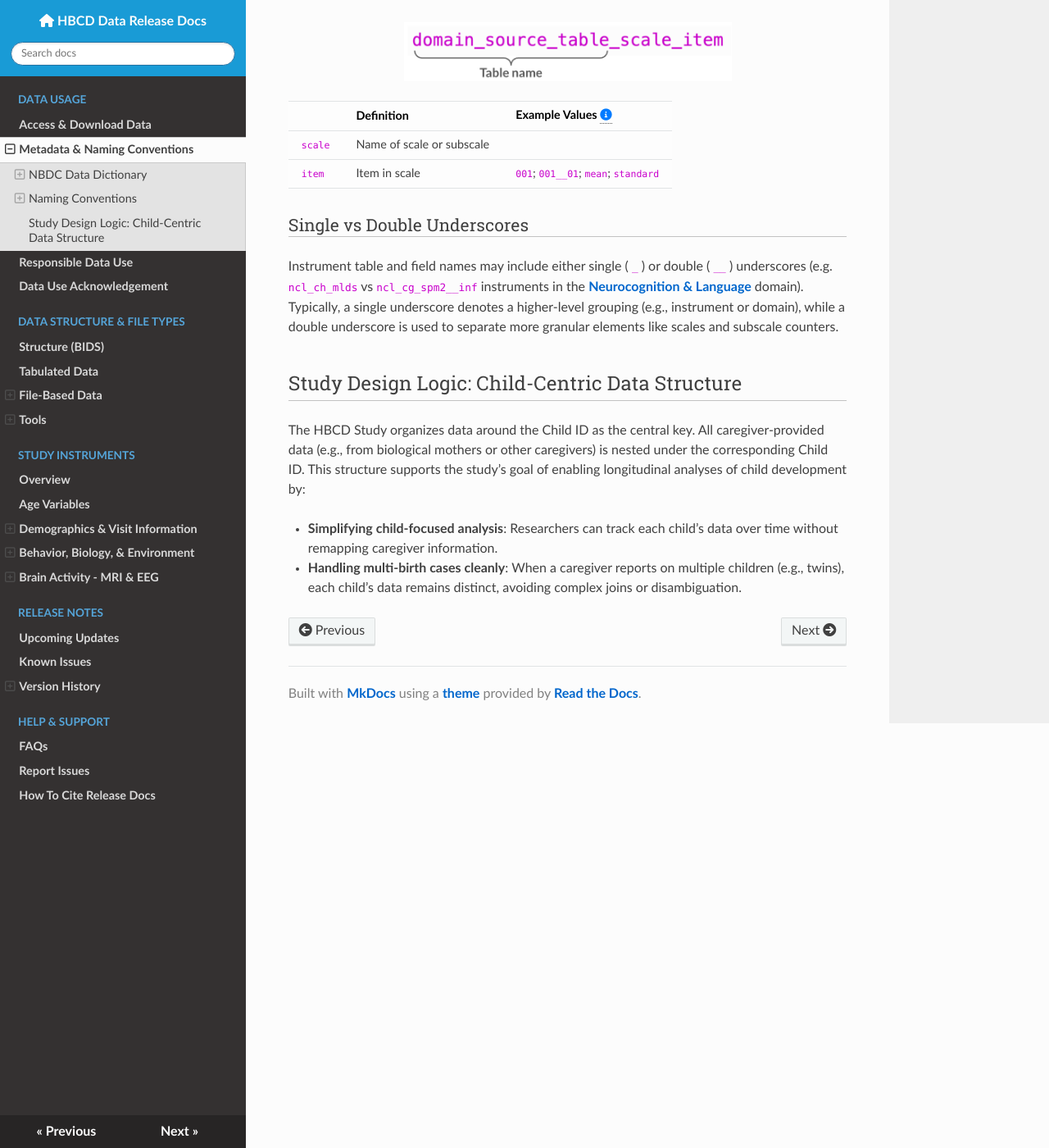
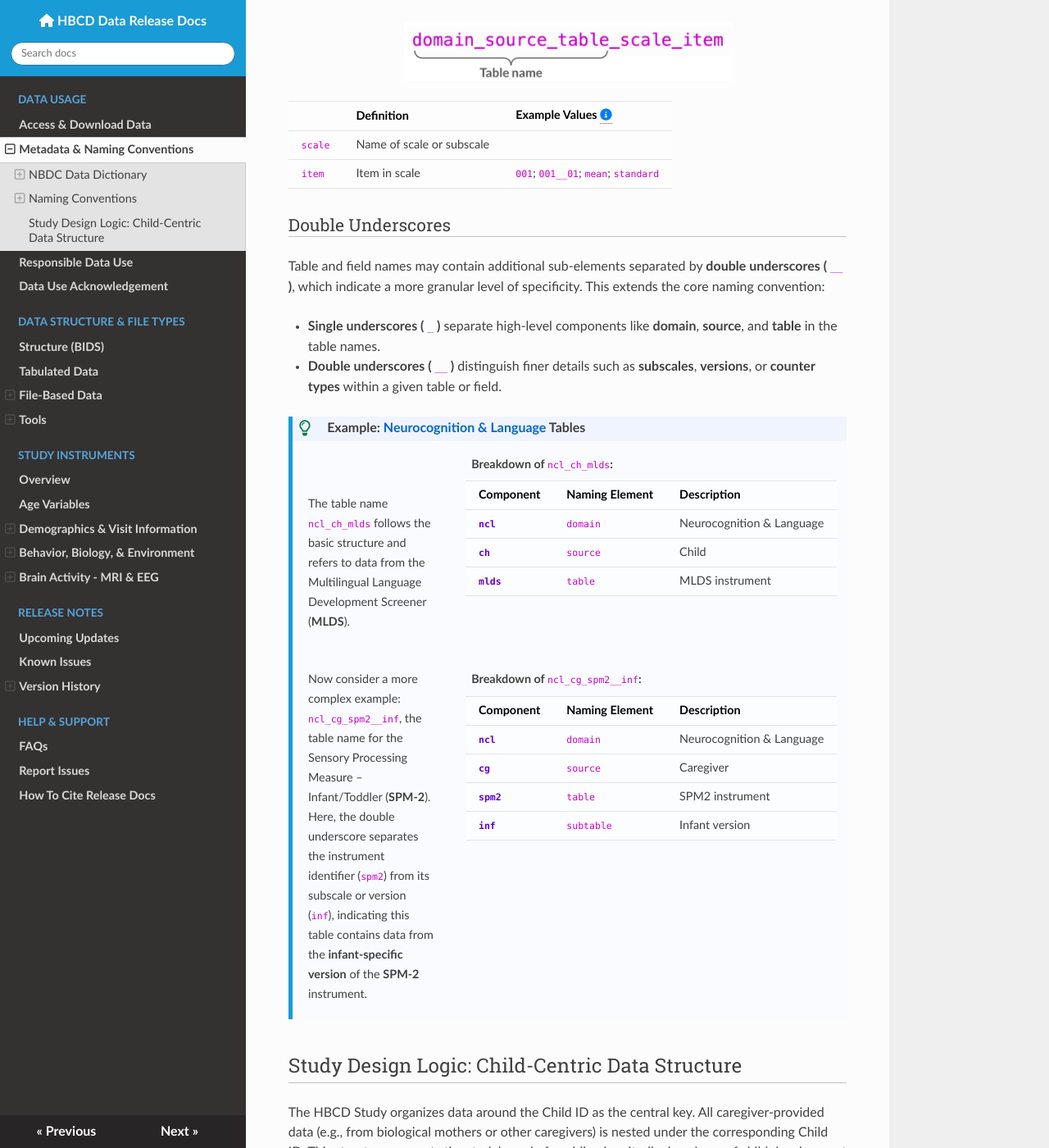
Before and after one commit to nbdc-datahub/hbcd-docs, an MkDocs documentation site: the page built from docs/access/metadata.md, in a window 1280 px wide and 1400 px high, scrolled down 3879 px. Shown: the whole window at 82% size. Built offline with MkDocs 1.6.1, drawn with Linux system fonts in a browser that asks for light colours; nearby versions of some CDN libraries.

Commit message:
flesh out double underscore section

```diff
--- a/docs/access/metadata.md
+++ b/docs/access/metadata.md
@@ -499,9 +499,104 @@ The field names within a table are all prepended by the table name (as described
 </tbody>
 </table>
 
-### Single vs Double Underscores
+### Double Underscores
 
-Instrument table and field names may include either single ( `_` ) or double ( `__` ) underscores (e.g. `ncl_ch_mlds` vs `ncl_cg_spm2__inf` instruments in the [Neurocognition & Language](../instruments/index.md#neurocog) domain). Typically, a single underscore denotes a higher-level grouping (e.g., instrument or domain), while a double underscore is used to separate more granular elements like scales and subscale counters.
+Table and field names may contain additional sub-elements separated by **double underscores ( `__` )**, which indicate a more granular level of specificity. This extends the core naming convention:
+
+ - **Single underscores ( `_` )** separate high-level components like **domain**, **source**, and **table** in the table names.
+ - **Double underscores ( `__` )** distinguish finer details such as **subscales**, **versions**, or **counter types** within a given table or field.
+
+<div class="notification-banner static-banner">
+  <span class="emoji"><i class="fa-regular fa-lightbulb"></i></span>
+  <span class="text">
+    Example: <a href="../../instruments/#neurocog">Neurocognition & Language</a> Tables
+  </span>
+</div>
+<div class="notification-static-content">
+<div style="display: flex; gap: 2em; align-items: flex-start; margin-bottom: 2em;">
+  <div style="flex: 1;">
+    <p>
+    <br>
+    <br>
+      The table name <code>ncl_ch_mlds</code> follows the basic structure and refers to data from the
+      Multilingual Language Development Screener (<strong>MLDS</strong>).
+    </p>
+  </div>
+  <div style="flex: 1;">
+    <p><strong>Breakdown of <code>ncl_ch_mlds</code>:</strong></p>
+    <table class="table-no-vertical-lines" style="width: 100%; border-collapse: collapse; table-layout: fixed;">
+      <thead>
+        <tr>
+          <th style="width: 20%;">Component</th>
+          <th style="width: 20%;">Naming Element</th>
+          <th>Description</th>
+        </tr>
+      </thead>
+      <tbody>
+        <tr>
+          <td><code><b>ncl</b></code></td>
+          <td><code>domain</code></td>
+          <td>Neurocognition & Language</td>
+        </tr>
+        <tr>
+          <td><code><b>ch</b></code></td>
+          <td><code>source</code></td>
+          <td>Child</td>
+        </tr>
+        <tr>
+          <td><code><b>mlds</b></code></td>
+          <td><code>table</code></td>
+          <td>MLDS instrument</td>
+        </tr>
+      </tbody>
+    </table>
+  </div>
+</div>
+
+<div style="display: flex; gap: 2em; align-items: flex-start;">
+  <div style="flex: 1;">
+    <p>
+      Now consider a more complex example: <code>ncl_cg_spm2__inf</code>, the table name for the Sensory Processing Measure – Infant/Toddler (<strong>SPM-2</strong>). Here, the double underscore separates the instrument identifier (<code>spm2</code>) from its subscale or version (<code>inf</code>), indicating this table
+      contains data from the <strong>infant-specific version</strong> of the <strong>SPM-2</strong> instrument.
+    </p>
+  </div>
+  <div style="flex: 1;">
+    <p><strong>Breakdown of <code>ncl_cg_spm2__inf</code>:</strong></p>
+    <table class="table-no-vertical-lines" style="width: 100%; border-collapse: collapse; table-layout: fixed;">
+      <thead>
+        <tr>
+          <th style="width: 20%;">Component</th>
+          <th style="width: 20%;">Naming Element</th>
+          <th>Description</th>
+        </tr>
+      </thead>
+      <tbody>
+        <tr>
+          <td><code><b>ncl</b></code></td>
+          <td><code>domain</code></td>
+          <td>Neurocognition & Language</td>
+        </tr>
+        <tr>
+          <td><code><b>cg</b></code></td>
+          <td><code>source</code></td>
+          <td>Caregiver</td>
+        </tr>
+        <tr>
+          <td><code><b>spm2</b></code></td>
+          <td><code>table</code></td>
+          <td>SPM2 instrument</td>
+        </tr>
+        <tr>
+          <td><code><b>inf</b></code></td>
+          <td><code>subtable</code></td>
+          <td>Infant version</td>
+        </tr>
+      </tbody>
+    </table>
+  </div>
+</div>
+
+</div>
 
 ## Study Design Logic: Child-Centric Data Structure
 
```
